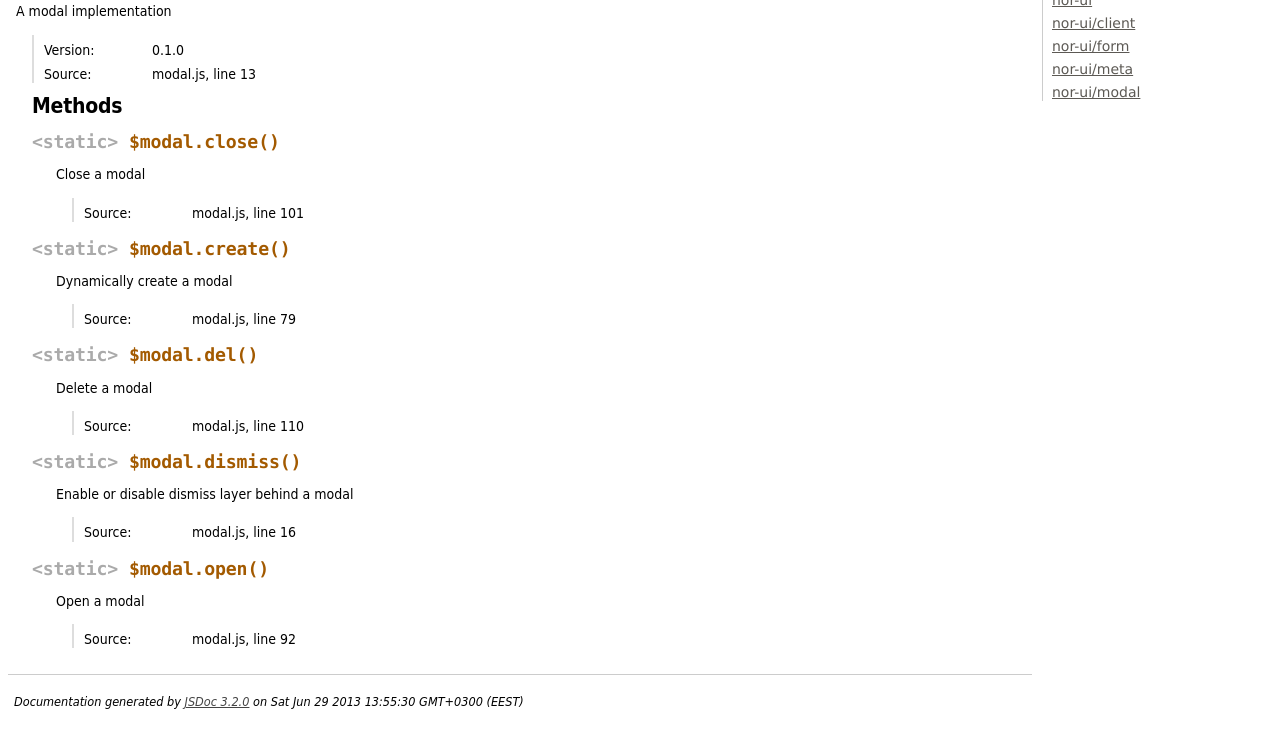
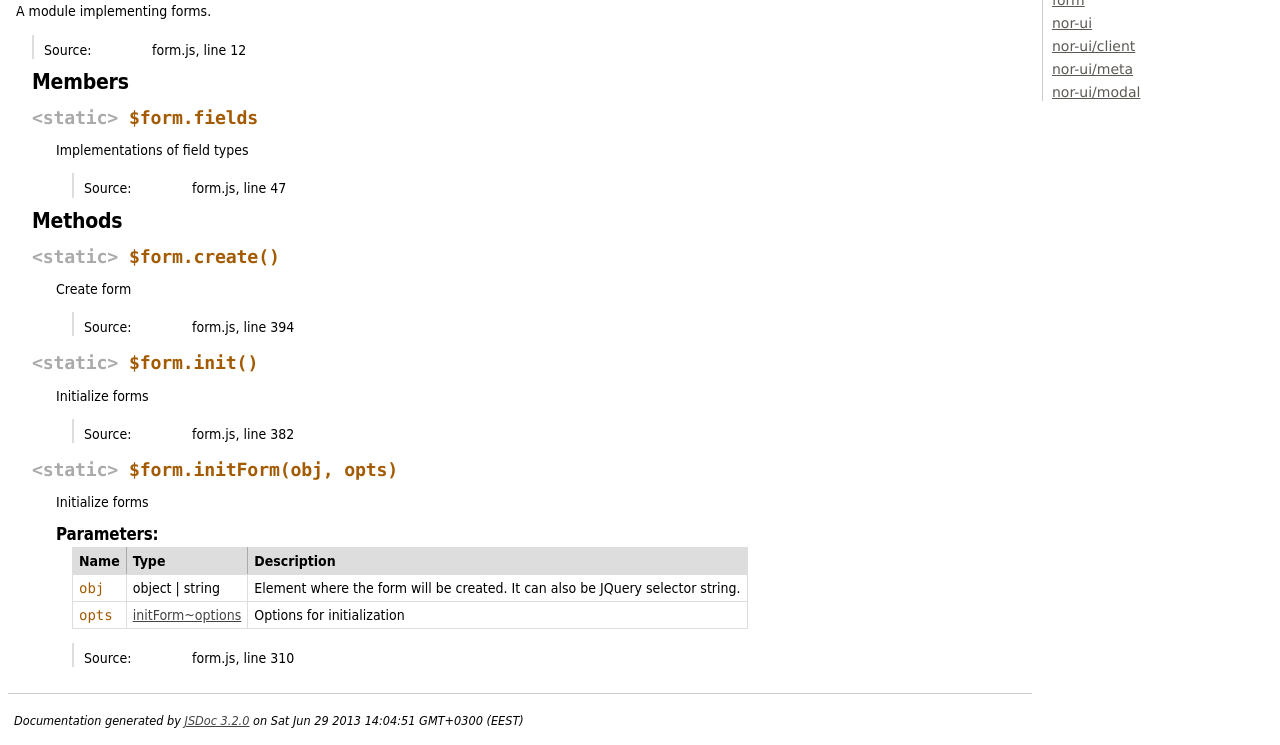
Before and after one commit to sendanor/nor-ui, a plain HTML site: page doc/module-form.html in a window 1280 px wide. Shown: the part 104-849 px from the top of the page. Drawn offline with Linux system fonts and the light colour scheme.

Commit message:
Built docs using jsdoc

```diff
--- a/doc/modal.html
+++ b/doc/module-form.html
@@ -2,7 +2,7 @@
 <html lang="en">
 <head>
     <meta charset="utf-8">
-    <title>JSDoc: Module: nor-ui/modal</title>
+    <title>JSDoc: Module: form</title>
 
     <script src="scripts/prettify/prettify.js"> </script>
     <script src="scripts/prettify/lang-css.js"> </script>
@@ -17,7 +17,7 @@
 
 <div id="main">
 
-    <h1 class="page-title">Module: nor-ui/modal</h1>
+    <h1 class="page-title">Module: form</h1>
 
 
 
@@ -27,7 +27,7 @@
 
 <header>
     <h2>
-    nor-ui/modal
+    form
     </h2>
 
 </header>
@@ -38,16 +38,13 @@
 
 
 
-            <div class="description">A modal implementation</div>
+            <div class="description">A module implementing forms.</div>
 
 
 
 <dl class="details">
 
 
-
-    <dt class="tag-version">Version:</dt>
-    <dd class="tag-version"><ul class="dummy"><li>0.1.0</li></ul></dd>
 
 
 
@@ -67,7 +64,7 @@
 
     <dt class="tag-source">Source:</dt>
     <dd class="tag-source"><ul class="dummy"><li>
-        modal.js, line 13
+        form.js, line 12
     </li></ul></dd>
 
 
@@ -94,6 +91,64 @@
 
 
 
+        <h3 class="subsection-title">Members</h3>
+
+        <dl>
+
+<dt>
+    <h4 class="name" id="$form.fields"><span class="type-signature">&lt;static> </span>$form.fields<span class="type-signature"></span></h4>
+
+
+</dt>
+<dd>
+
+    <div class="description">
+        Implementations of field types
+    </div>
+
+
+
+
+
+<dl class="details">
+
+
+
+
+
+
+
+
+
+
+
+
+
+
+
+
+
+
+
+    <dt class="tag-source">Source:</dt>
+    <dd class="tag-source"><ul class="dummy"><li>
+        form.js, line 47
+    </li></ul></dd>
+
+
+
+
+
+
+
+</dl>
+
+
+
+</dd>
+
+        </dl>
+
 
 
         <h3 class="subsection-title">Methods</h3>
@@ -101,7 +156,7 @@
         <dl>
 
 <dt>
-    <h4 class="name" id="$modal.close"><span class="type-signature">&lt;static> </span>$modal.close<span class="signature">()</span><span class="type-signature"></span></h4>
+    <h4 class="name" id="$form.create"><span class="type-signature">&lt;static> </span>$form.create<span class="signature">()</span><span class="type-signature"></span></h4>
 
 
 </dt>
@@ -109,7 +164,7 @@
 
 
     <div class="description">
-        Close a modal
+        Create form
     </div>
 
 
@@ -142,7 +197,7 @@
 
     <dt class="tag-source">Source:</dt>
     <dd class="tag-source"><ul class="dummy"><li>
-        modal.js, line 101
+        form.js, line 394
     </li></ul></dd>
 
 
@@ -170,7 +225,7 @@
 
 
 <dt>
-    <h4 class="name" id="$modal.create"><span class="type-signature">&lt;static> </span>$modal.create<span class="signature">()</span><span class="type-signature"></span></h4>
+    <h4 class="name" id="$form.init"><span class="type-signature">&lt;static> </span>$form.init<span class="signature">()</span><span class="type-signature"></span></h4>
 
 
 </dt>
@@ -178,7 +233,7 @@
 
 
     <div class="description">
-        Dynamically create a modal
+        Initialize forms
     </div>
 
 
@@ -211,7 +266,7 @@
 
     <dt class="tag-source">Source:</dt>
     <dd class="tag-source"><ul class="dummy"><li>
-        modal.js, line 79
+        form.js, line 382
     </li></ul></dd>
 
 
@@ -239,7 +294,7 @@
 
 
 <dt>
-    <h4 class="name" id="$modal.del"><span class="type-signature">&lt;static> </span>$modal.del<span class="signature">()</span><span class="type-signature"></span></h4>
+    <h4 class="name" id="$form.initForm"><span class="type-signature">&lt;static> </span>$form.initForm<span class="signature">(obj, opts)</span><span class="type-signature"></span></h4>
 
 
 </dt>
@@ -247,7 +302,7 @@
 
 
     <div class="description">
-        Delete a modal
+        Initialize forms
     </div>
 
 
@@ -255,6 +310,80 @@
 
 
 
+
+        <h5>Parameters:</h5>
+
+
+<table class="params">
+    <thead>
+	<tr>
+
+		<th>Name</th>
+
+
+		<th>Type</th>
+
+
+
+
+
+		<th class="last">Description</th>
+	</tr>
+	</thead>
+
+	<tbody>
+
+
+        <tr>
+
+                <td class="name"><code>obj</code></td>
+
+
+            <td class="type">
+
+
+<span class="param-type">object</span>
+|
+
+<span class="param-type">string</span>
+
+
+
+            </td>
+
+
+
+
+
+            <td class="description last">Element where the form will be created. It can also be JQuery selector string.</td>
+        </tr>
+
+
+
+        <tr>
+
+                <td class="name"><code>opts</code></td>
+
+
+            <td class="type">
+
+
+<span class="param-type"><a href="initForm.html#options">initForm~options</a></span>
+
+
+
+            </td>
+
+
+
+
+
+            <td class="description last">Options for initialization</td>
+        </tr>
+
+
+	</tbody>
+</table>
 
 
 
@@ -280,145 +409,7 @@
 
     <dt class="tag-source">Source:</dt>
     <dd class="tag-source"><ul class="dummy"><li>
-        modal.js, line 110
-    </li></ul></dd>
-
-
-
-
-
-
-
-</dl>
-
-
-
-
-
-
-
-
-
-
-
-
-
-</dd>
-
-
-
-<dt>
-    <h4 class="name" id="$modal.dismiss"><span class="type-signature">&lt;static> </span>$modal.dismiss<span class="signature">()</span><span class="type-signature"></span></h4>
-
-
-</dt>
-<dd>
-
-
-    <div class="description">
-        Enable or disable dismiss layer behind a modal
-    </div>
-
-
-
-
-
-
-
-
-
-<dl class="details">
-
-
-
-
-
-
-
-
-
-
-
-
-
-
-
-
-
-
-
-    <dt class="tag-source">Source:</dt>
-    <dd class="tag-source"><ul class="dummy"><li>
-        modal.js, line 16
-    </li></ul></dd>
-
-
-
-
-
-
-
-</dl>
-
-
-
-
-
-
-
-
-
-
-
-
-
-</dd>
-
-
-
-<dt>
-    <h4 class="name" id="$modal.open"><span class="type-signature">&lt;static> </span>$modal.open<span class="signature">()</span><span class="type-signature"></span></h4>
-
-
-</dt>
-<dd>
-
-
-    <div class="description">
-        Open a modal
-    </div>
-
-
-
-
-
-
-
-
-
-<dl class="details">
-
-
-
-
-
-
-
-
-
-
-
-
-
-
-
-
-
-
-
-    <dt class="tag-source">Source:</dt>
-    <dd class="tag-source"><ul class="dummy"><li>
-        modal.js, line 92
+        form.js, line 310
     </li></ul></dd>
 
 
@@ -459,13 +450,13 @@
 </div>
 
 <nav>
-    <h2><a href="index.html">Index</a></h2><h3>Modules</h3><ul><li><a href="module-nor-ui.html">nor-ui</a></li><li><a href="client.html">nor-ui/client</a></li><li><a href="form.html">nor-ui/form</a></li><li><a href="meta.html">nor-ui/meta</a></li><li><a href="modal.html">nor-ui/modal</a></li></ul>
+    <h2><a href="index.html">Index</a></h2><h3>Modules</h3><ul><li><a href="module-form.html">form</a></li><li><a href="module-nor-ui.html">nor-ui</a></li><li><a href="client.html">nor-ui/client</a></li><li><a href="meta.html">nor-ui/meta</a></li><li><a href="modal.html">nor-ui/modal</a></li></ul>
 </nav>
 
 <br clear="both">
 
 <footer>
-    Documentation generated by <a href="https://github.com/jsdoc3/jsdoc">JSDoc 3.2.0</a> on Sat Jun 29 2013 13:55:30 GMT+0300 (EEST)
+    Documentation generated by <a href="https://github.com/jsdoc3/jsdoc">JSDoc 3.2.0</a> on Sat Jun 29 2013 14:04:51 GMT+0300 (EEST)
 </footer>
 
 <script> prettyPrint(); </script>
```
Also changed, not shown: doc/client.html (+2 -2 lines), doc/index.html (+2 -2 lines), doc/meta.html (+2 -2 lines), doc/module-nor-ui.html (+2 -2 lines).
